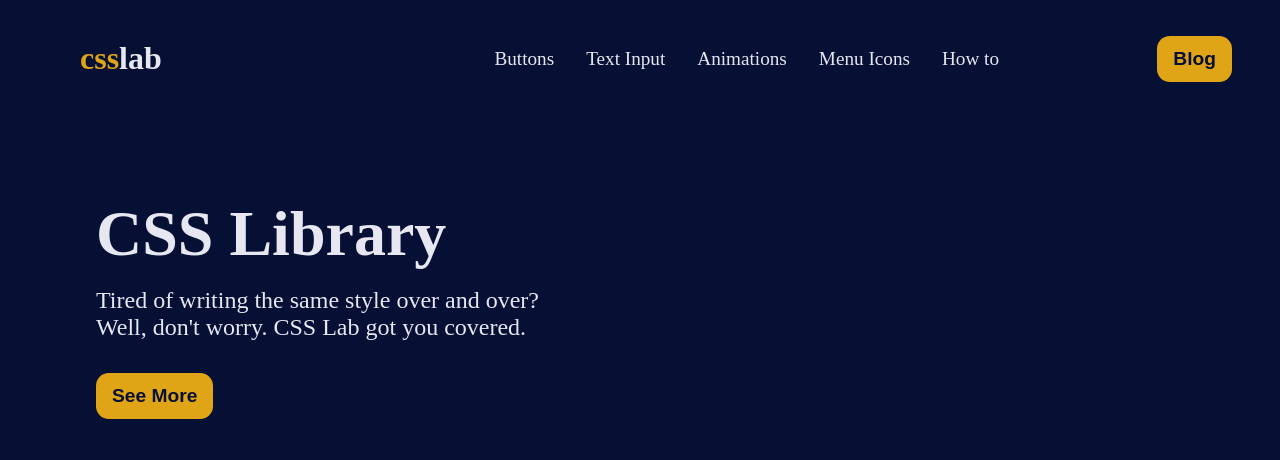
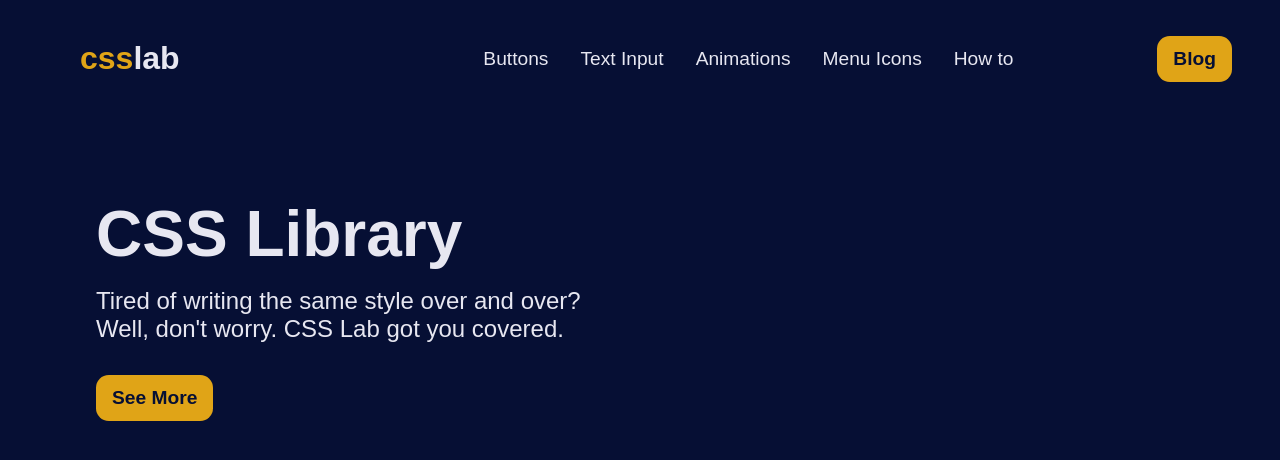
Before and after one commit to yusef-codes10/css-lab-vue, a Vue app: page / in a window 1280 px wide. Shown: the top 460 px of the page. Built offline with nearby package versions, Linux system fonts and the light colour scheme.

Commit message:
font-family changed

```diff
--- a/src/assets/global.css
+++ b/src/assets/global.css
@@ -16,6 +16,7 @@
     margin: 0;
     padding: 0;
     box-sizing: border-box;
+    font-family: Raleway, sans-serif;
 }
 
 .hidden {
```
Also changed, not shown: 1 other file (tests, documents, lock files or other folders).
